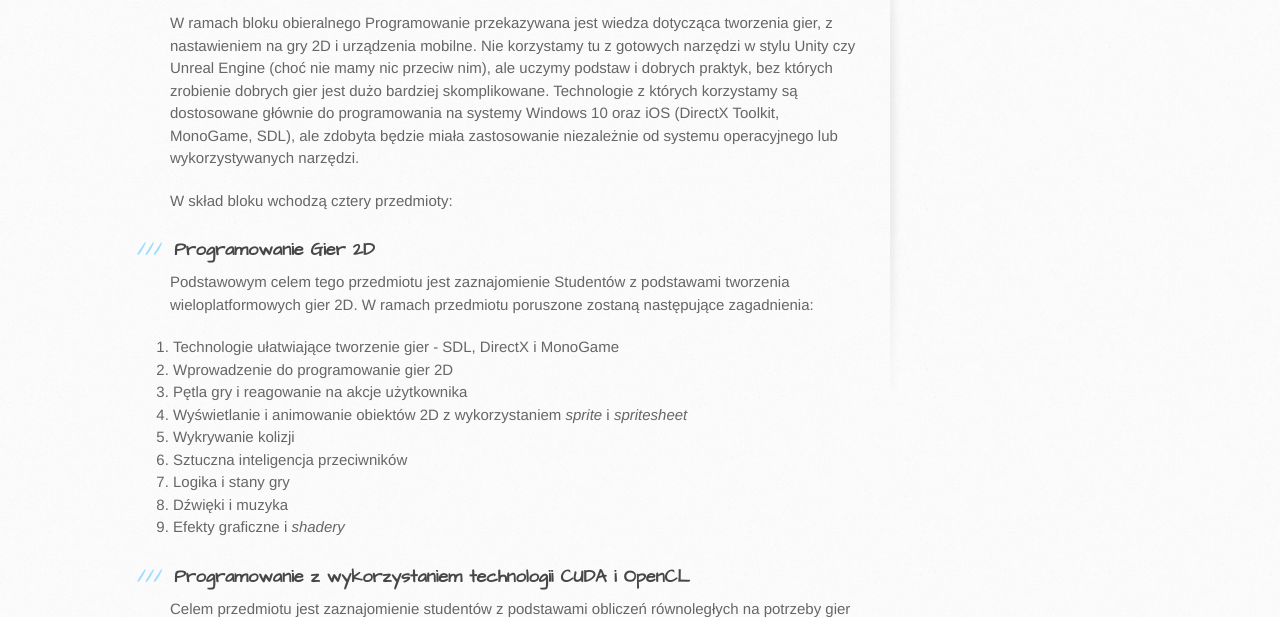
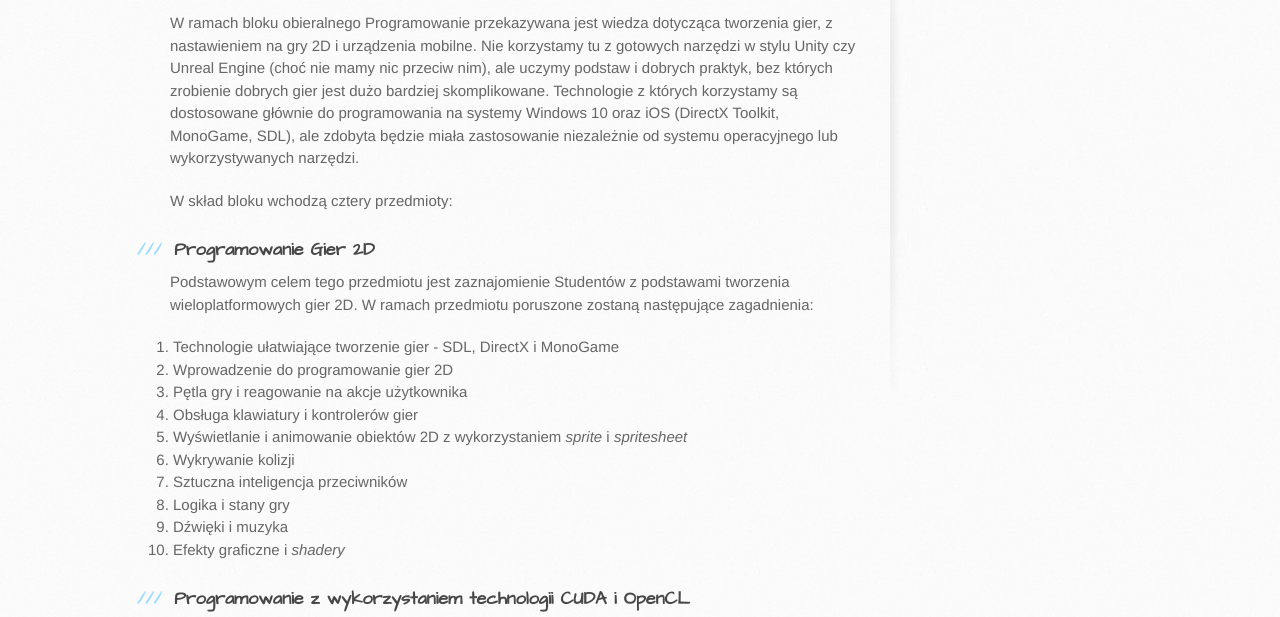
Before and after one commit to IIS-Mobile/IIS-Mobile.github.io, a plain HTML site: page index.html in a window 1280 px wide. Shown: the part 455-1072 px from the top of the page. Drawn offline with Linux system fonts and the light colour scheme.

Commit message:
Update index.html

```diff
--- a/index.html
+++ b/index.html
@@ -50,6 +50,7 @@ W ramach przedmiotu poruszone zostaną następujące zagadnienia:</p>
 <li>Technologie ułatwiające tworzenie gier - SDL, DirectX i MonoGame</li>
 <li>Wprowadzenie do programowanie gier 2D</li>
 <li>Pętla gry i reagowanie na akcje użytkownika</li>
+<li>Obsługa klawiatury i kontrolerów gier</li>
 <li>Wyświetlanie i animowanie obiektów 2D z wykorzystaniem <em>sprite</em> i <em>spritesheet</em>
 </li>
 <li>Wykrywanie kolizji</li>
```
